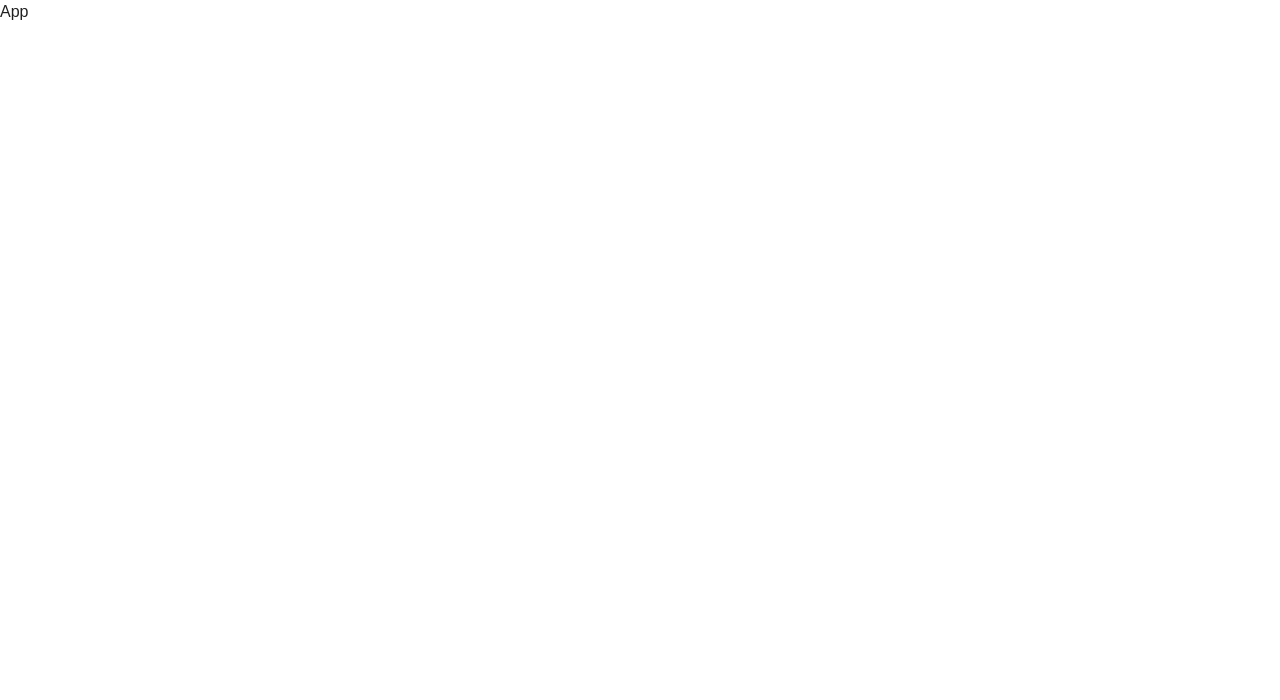
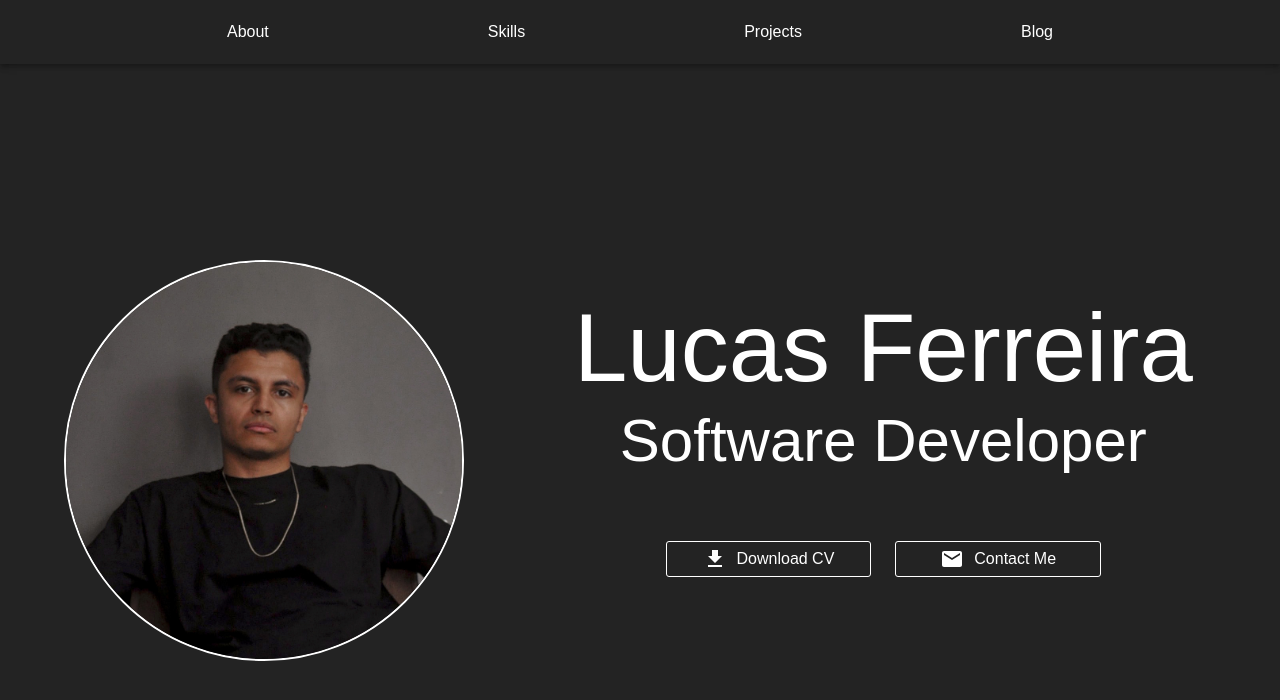
Before and after one commit to lucasfrr/lf-portfolio, a React (Vite) app: page / in a window 1280 px wide. Shown: the top 700 px of the page. Built offline with nearby package versions, Linux system fonts and the light colour scheme.

Commit message:
feat: create hero component ui

```diff
--- a/src/App.tsx
+++ b/src/App.tsx
@@ -1,8 +1,10 @@
+import Home from "./pages/Home/Home"
+
 const App = () => {
 
   return (
     <>
-      App
+      <Home />
     </>
   )
 }
--- /dev/null
+++ b/src/pages/Home/Home.tsx
@@ -0,0 +1,13 @@
+import LFNavBar from "../../components/LFNavBar/LFNavBar"
+import Hero from "../sections/Hero/Hero"
+
+const Home = () => {
+    return (
+        <>
+            <LFNavBar />
+            <Hero />
+        </>
+    )
+}
+
+export default Home
--- /dev/null
+++ b/src/pages/sections/Hero/Hero.tsx
@@ -0,0 +1,57 @@
+import { Container, Grid, styled, Typography } from "@mui/material"
+import DownloadIcon from '@mui/icons-material/Download';
+import EmailIcon from '@mui/icons-material/Email';
+
+import Avatar from "../../../assets/images/avatar.jpg"
+import LFButton from "../../../components/LFButton/LFButton";
+
+const Hero = () => {
+
+    const StyledHero = styled("div")(({ theme }) => ({
+        backgroundColor: theme.palette.primary.main,
+        height: "100vh",
+        display: "flex",
+        alignItems: "center"
+    }))
+
+    const StyledImg = styled("img")(({ theme }) => ({
+        width: "85%",
+        border: `2px solid ${theme.palette.primary.contrastText}`,
+        borderRadius: "50%"
+    }))
+
+    return (
+        <>
+            <StyledHero>
+                <Container maxWidth="lg">
+                    <Grid container spacing={2}>
+                        <Grid item xs={12} md={5}>
+                            <StyledImg src={Avatar}/>
+                        </Grid>
+                        <Grid item xs={12} md={7}>
+                            <Typography color="primary.contrastText" variant="h1" textAlign="center" pt={4}>Lucas Ferreira</Typography>
+                            <Typography color="primary.contrastText" variant="h2" textAlign="center">Software Developer</Typography>
+
+                            <Grid container display="flex" justifyContent="center" spacing={3} pt={8}>
+                                <Grid item xs={12} md={4} display="flex" justifyContent="center">
+                                    <LFButton>
+                                        <DownloadIcon />
+                                        <Typography>Download CV</Typography>
+                                    </LFButton>
+                                </Grid>
+                                <Grid item xs={12} md={4} display="flex" justifyContent="center">
+                                    <LFButton>
+                                        <EmailIcon />
+                                        <Typography>Contact Me</Typography>
+                                    </LFButton>
+                                </Grid>
+                            </Grid>
+                        </Grid>
+                    </Grid>
+                </Container>
+            </StyledHero>
+        </>
+    )
+}
+
+export default Hero
```
Also changed, not shown: src/assets/images/avatar.jpg (added).
